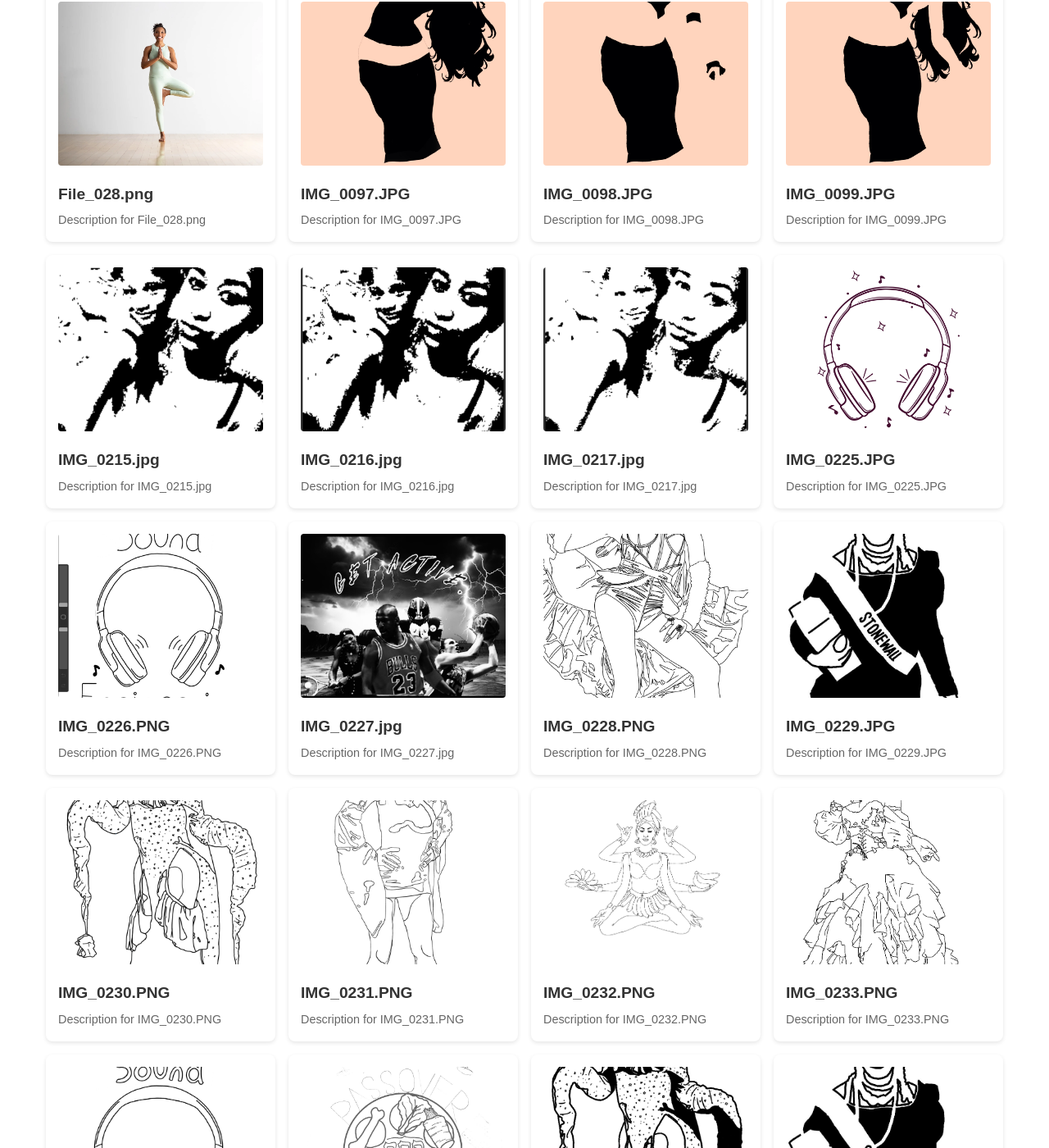
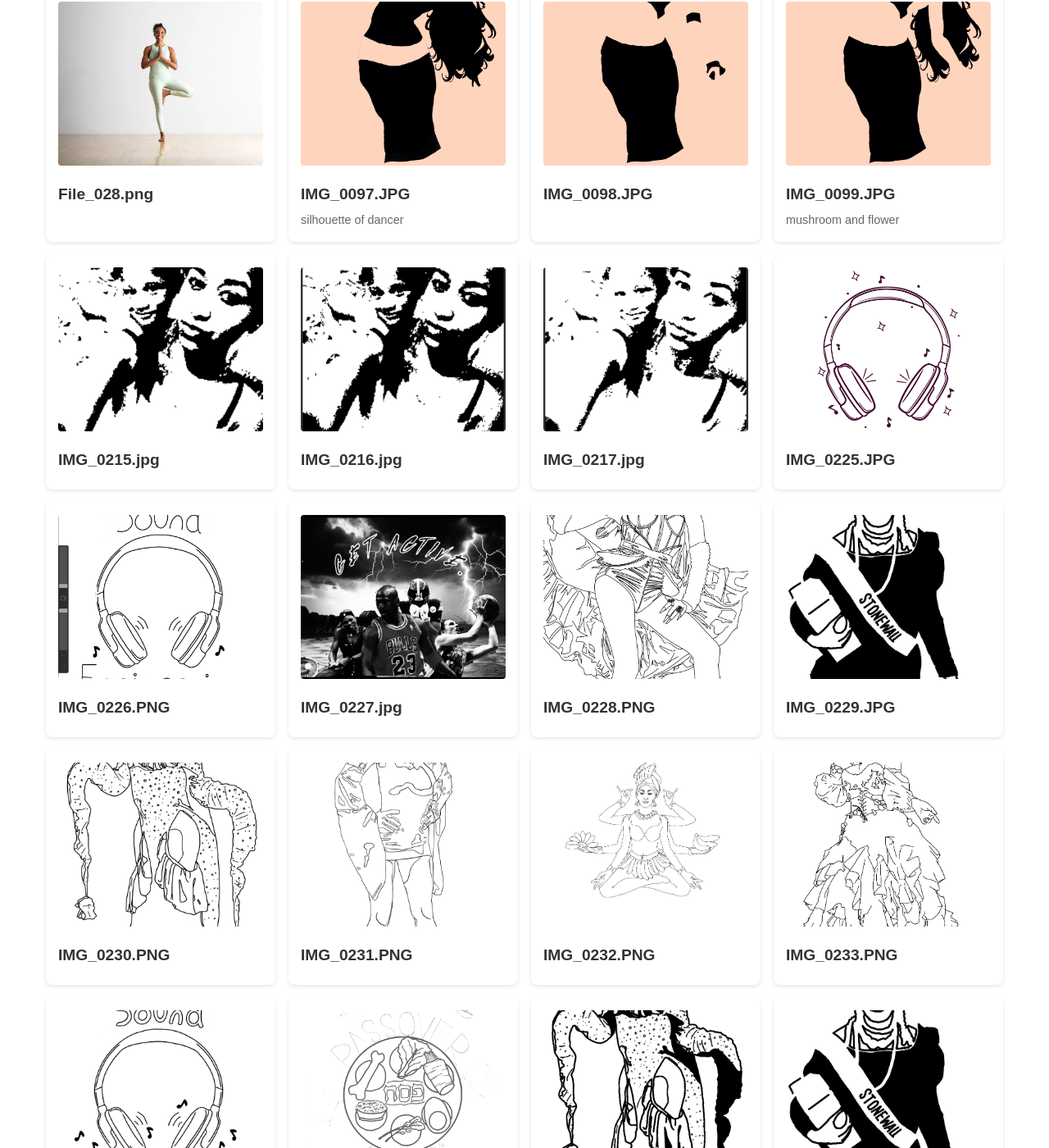
Before and after one commit to IBWPrintmaking/IBWPrintmaking.github.io, a Jekyll site: the page built from gallery.html, in a window 1280 px wide and 1400 px high, scrolled down 291 px. Shown: the whole window at 82% size. Built offline with Jekyll 4.4.1, drawn with Linux system fonts in a browser that asks for light colours; some of the changed text lies outside the part shown.

Commit message:
Update gallery.html

```diff
--- a/gallery.html
+++ b/gallery.html
@@ -8,10 +8,13 @@ title: Gallery
 <div class="gallery-grid">
   {% for image in site.static_files %}
     {% if image.path contains '/assets/images/' %}
+      {% assign image_name = image.path | split: '/' | last %}
       <div class="gallery-item">
         <img src="{{ site.baseurl }}{{ image.path }}" alt="{{ image.name }}" loading="lazy">
         <h2>{{ image.name }}</h2>
-        <p class="image-description">Description for {{ image.name }}</p>
+        {% if site.data.image_descriptions[image_name] %}
+          <p class="image-description">{{ site.data.image_descriptions[image_name] }}</p>
+        {% endif %}
       </div>
     {% endif %}
   {% endfor %}
```
